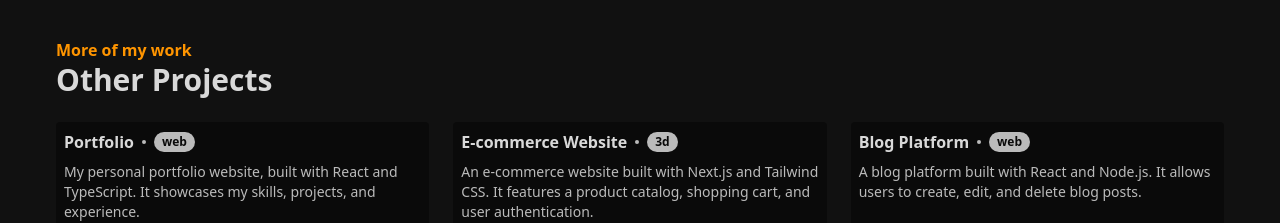
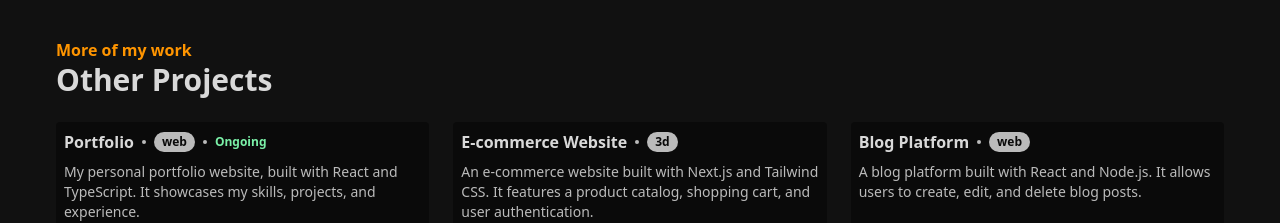
Before and after one commit to anthonywandera/anthonywandera, a React (Vite) app: page / in a window 1280 px wide. Shown: the part 1645-1868 px from the top of the page. Built offline with nearby package versions, Linux system fonts and the light colour scheme.

Commit message:
added an ongoing status

```diff
--- a/src/components/project-item.tsx
+++ b/src/components/project-item.tsx
@@ -9,6 +9,12 @@ export default function ProjectItem({ project }: { project: Project }) {
         <span className="bg-[var(--primary-foreground)] text-[var(--primary)] text-xs px-2 py-0.5 rounded-full">
           {project.category}
         </span>
+        {project.ongoing && (
+          <>
+            <span className="p-0.5 bg-[var(--primary-foreground)] rounded-full"></span>
+            <span className="text-xs text-green-300">Ongoing</span>
+          </>
+        )}
       </h3>
       <p className="mb-2 text-sm text-[var(--primary-foreground)]">
         {project.description.length > 150
--- a/src/data/projects.ts
+++ b/src/data/projects.ts
@@ -10,7 +10,7 @@ export const projectsList: Project[] = [
     description:
       "My personal portfolio website, built with React and TypeScript. It showcases my skills, projects, and experience.",
     technologies: ["React", "TypeScript", "Tailwind CSS"],
-    startDate: "2023-01-01",
+    ongoing: true,
     featured: true,
   },
   {
@@ -22,7 +22,6 @@ export const projectsList: Project[] = [
     description:
       "An e-commerce website built with Next.js and Tailwind CSS. It features a product catalog, shopping cart, and user authentication.",
     technologies: ["Next.js", "Tailwind CSS", "Node.js"],
-    startDate: "2023-02-01",
     featured: true,
   },
   {
@@ -34,7 +33,6 @@ export const projectsList: Project[] = [
     description:
       "A blog platform built with React and Node.js. It allows users to create, edit, and delete blog posts.",
     technologies: ["React", "Node.js", "MongoDB"],
-    startDate: "2023-03-01",
   },
   {
     id: "4",
@@ -43,7 +41,6 @@ export const projectsList: Project[] = [
     description:
       "A 3D model viewer built with Three.js and React. It allows users to view and interact with 3D models in the browser.",
     technologies: ["Three.js", "React"],
-    startDate: "2023-04-01",
   },
   {
     id: "5",
@@ -54,7 +51,6 @@ export const projectsList: Project[] = [
     description:
       "A UI/UX design project for a mobile app, showcasing my design skills and process.",
     technologies: ["Figma", "Adobe XD"],
-    startDate: "2023-05-01",
     featured: true,
   },
 ];
--- a/src/types/project.ts
+++ b/src/types/project.ts
@@ -7,8 +7,8 @@ export interface Project {
   technologies: string[];
   category: "web" | "3d" | "uiux";
   featured?: boolean;
-  startDate?: string;
-  endDate?: string;
+  ongoing?: boolean;
+  duration?: number; // in days
   image?: string;
   review?: ProjectReview[];
   link?: string;
```
